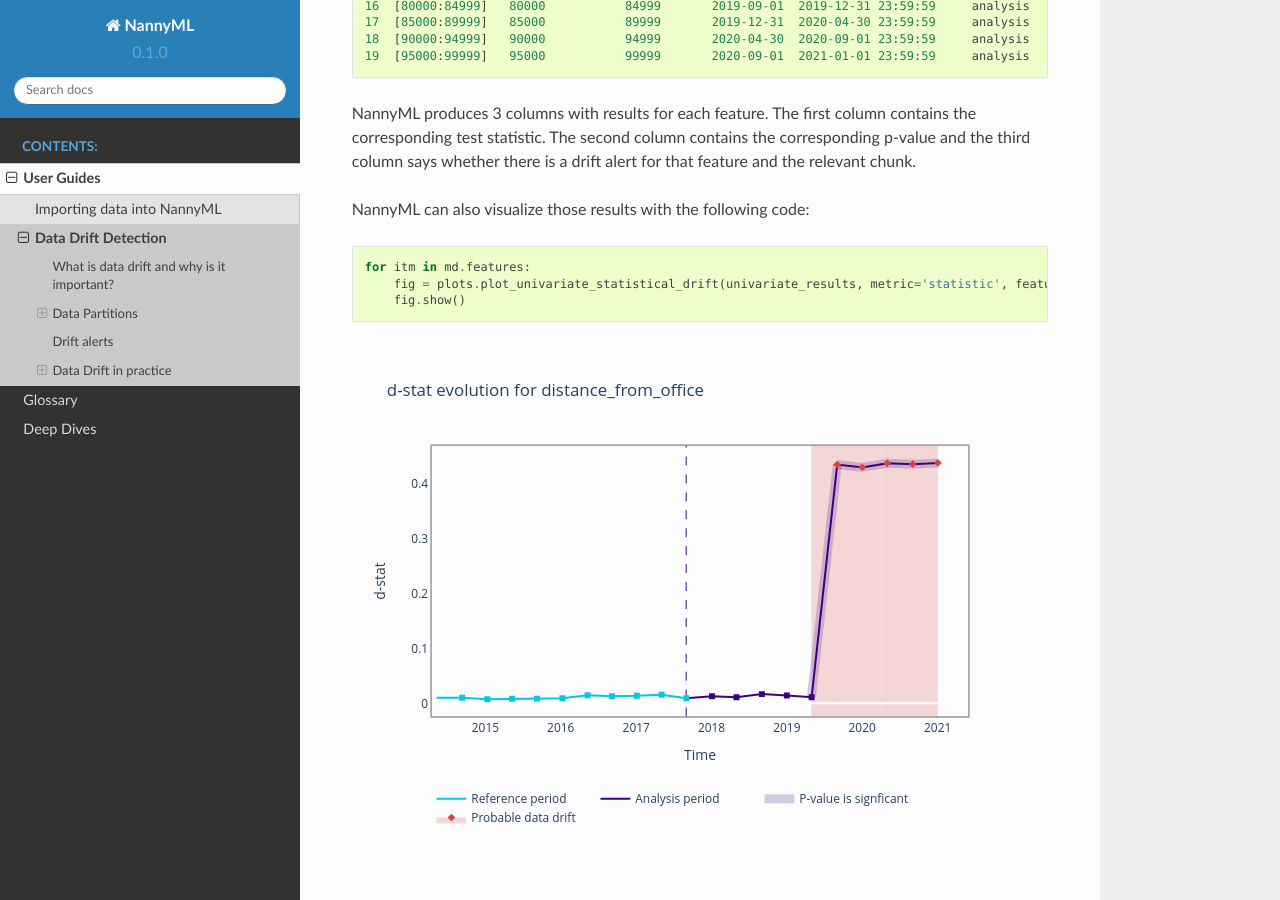
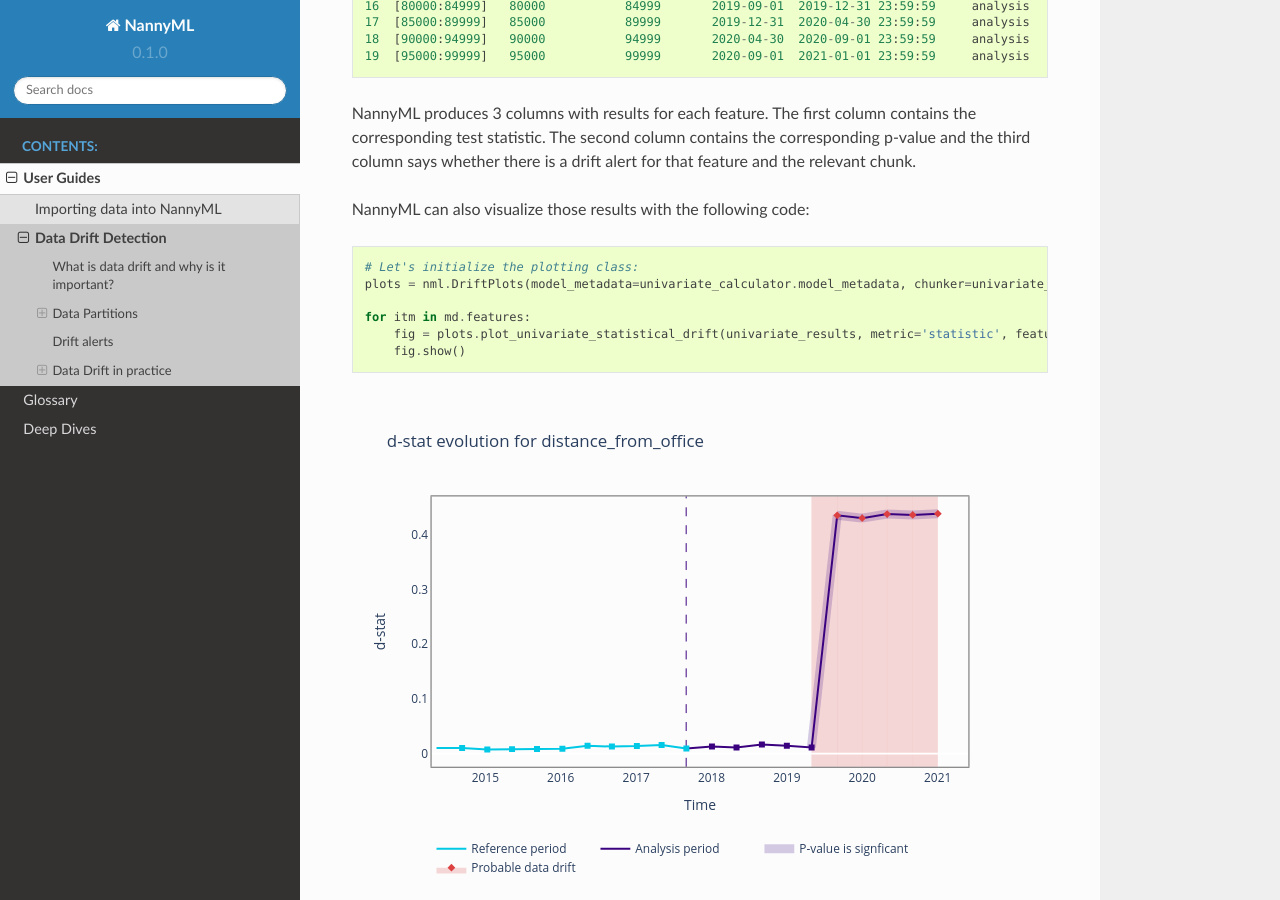
Before and after one commit to NannyML/nannyml, a Sphinx documentation site: the page built from docs/guides/data_drift.rst, in a window 1280 px wide and 900 px high, scrolled down 2695 px. Built offline with Sphinx 7.4.7 and the Read the Docs theme 2.0.0, drawn with Linux system fonts in a browser that asks for light colours; pages that are not in the unit, such as notebooks, are missing from menus.

Commit message:
fix doc drift code example

```diff
--- a/docs/guides/data_drift.rst
+++ b/docs/guides/data_drift.rst
@@ -147,6 +147,9 @@ NannyML can also visualize those results with the following code:
 
 .. code-block:: python
 
+    # Let's initialize the plotting class:
+    plots = nml.DriftPlots(model_metadata=univariate_calculator.model_metadata, chunker=univariate_calculator.chunker)
+
     for itm in md.features:
         fig = plots.plot_univariate_statistical_drift(univariate_results, metric='statistic', feature_label=itm.label)
         fig.show()
```
Also changed, not shown: docs/examples/Data Drift Workflow.ipynb.
